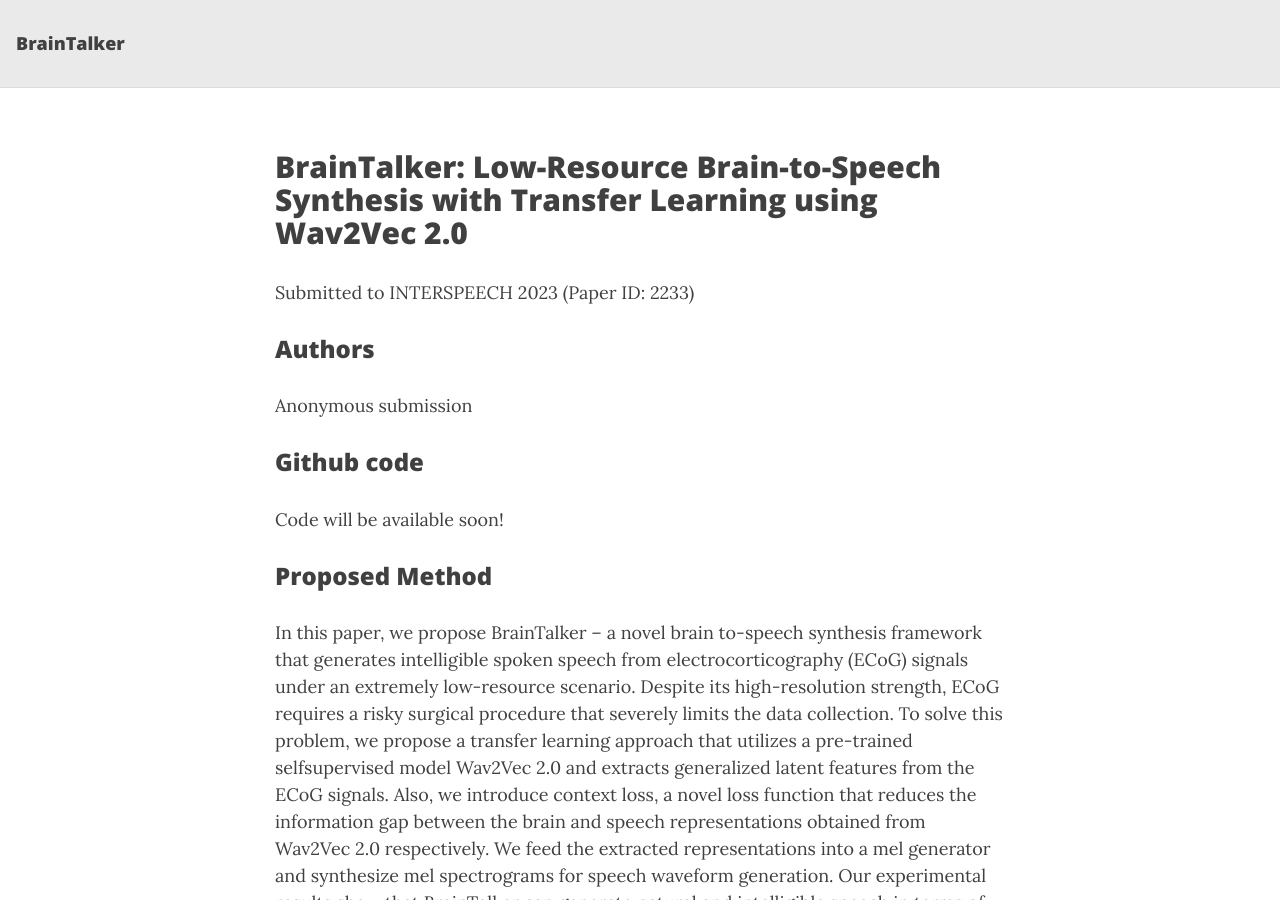
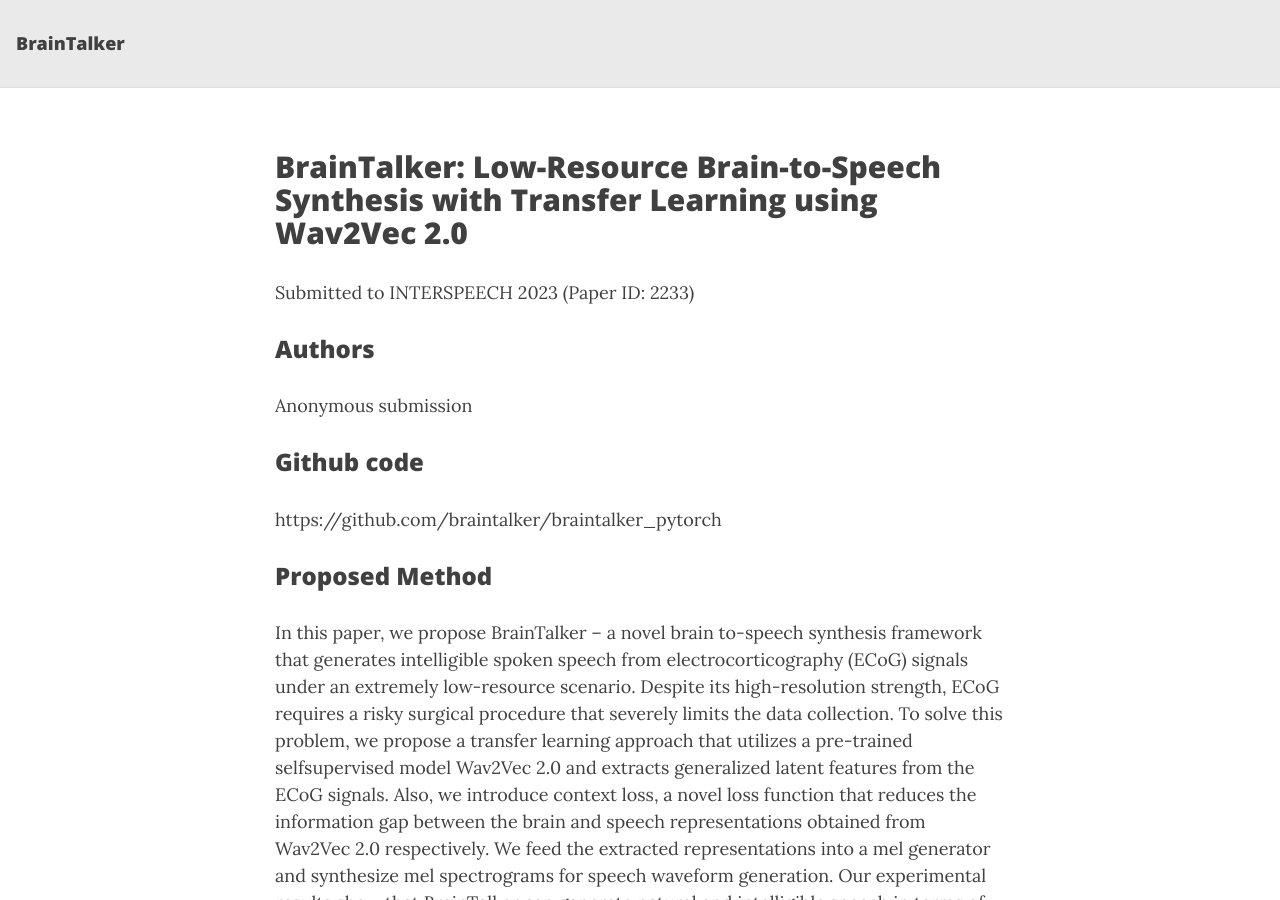
Before and after one commit to braintalker/braintalker.github.io, a Jekyll site: the page built from index.md, in a window 1280 px wide and 900 px high. Built offline with Jekyll 4.4.1, drawn with Linux system fonts in a browser that asks for light colours; nearby versions of some CDN libraries.

Commit message:
fix script

```diff
--- a/index.md
+++ b/index.md
@@ -14,7 +14,7 @@ Anonymous submission
 
 <h3>Github code
 </h3>
-Code will be available soon!
+https://github.com/braintalker/braintalker_pytorch
 <br />
 
 <h3>Proposed Method</h3>
```
